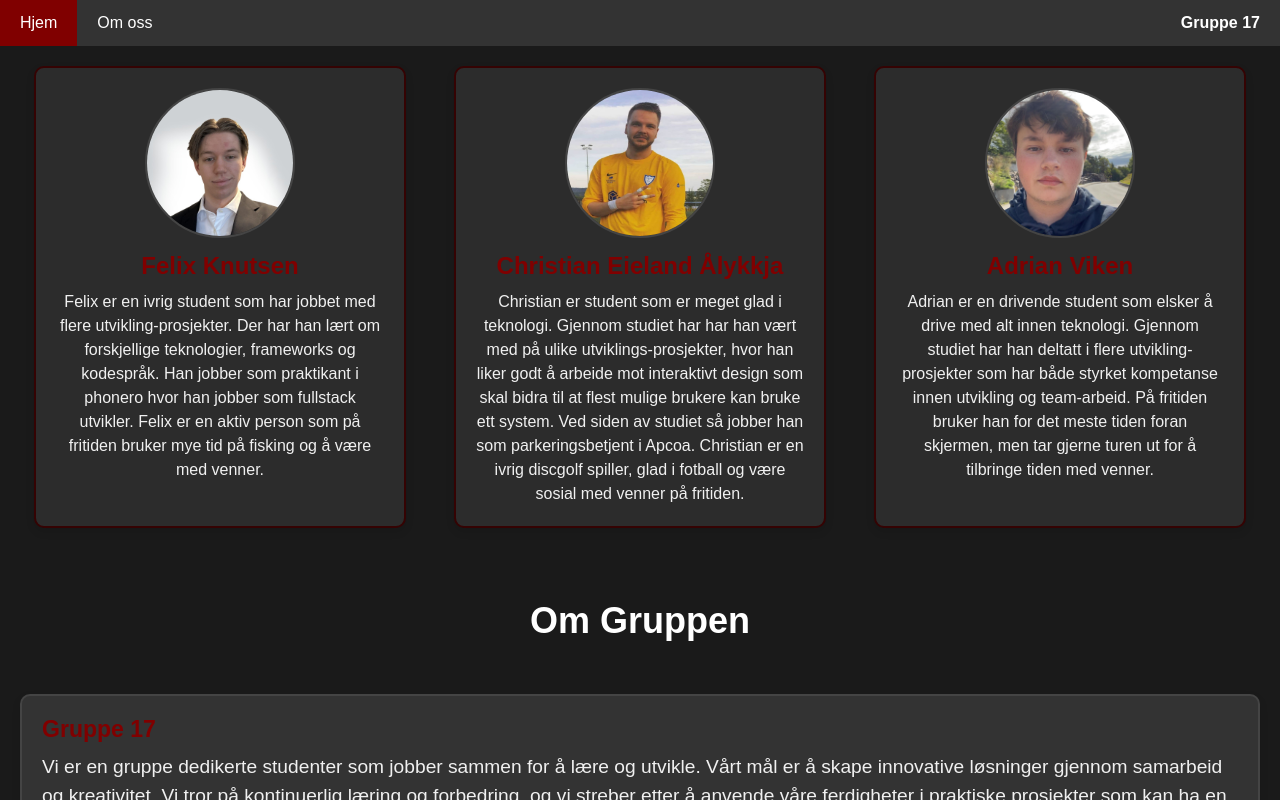
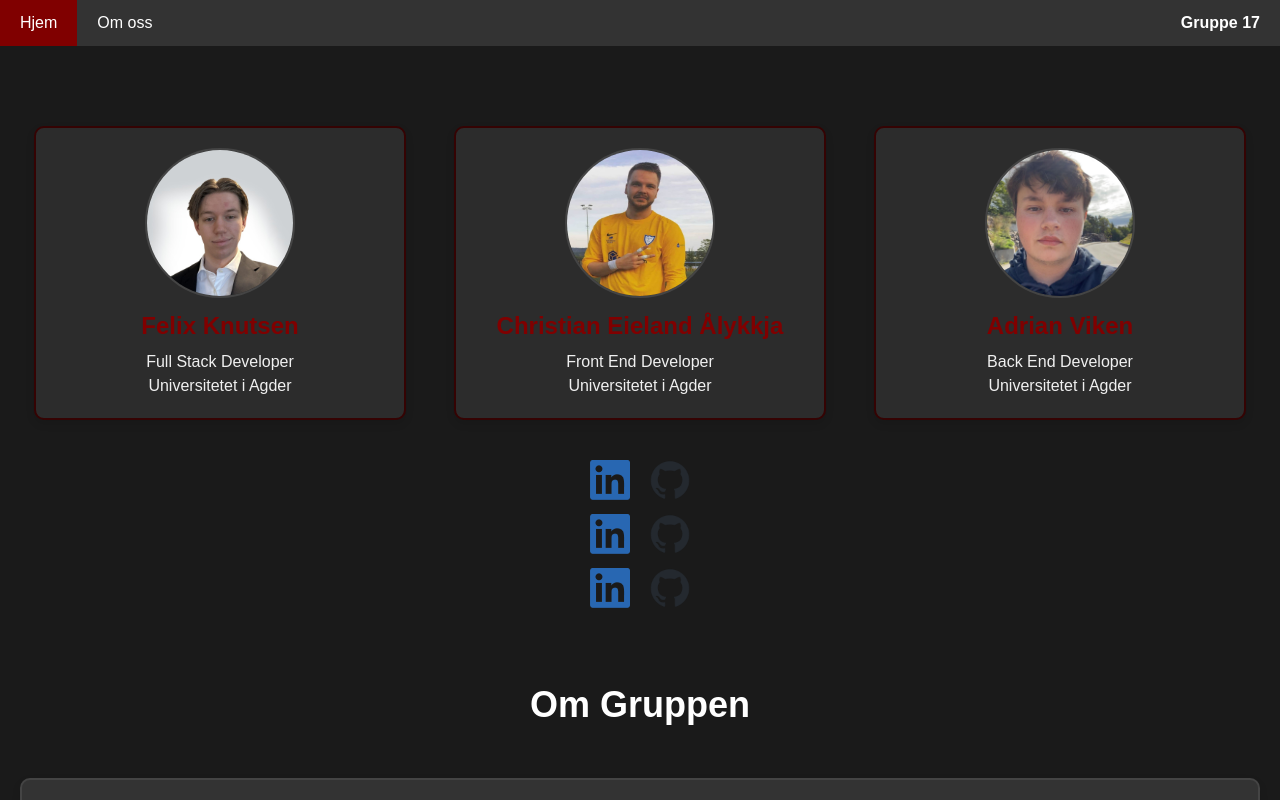
Before and after one commit to FelixKnutsen/GuttaKrutt17, a plain HTML site: page omoss.html in a window 1280 px wide. Drawn offline with Linux system fonts and the light colour scheme.

Commit message:
midlertidig commit

```diff
--- a/omoss.html
+++ b/omoss.html
@@ -3,6 +3,7 @@
   <head>
     <title>Om oss - Gruppe 17</title>
     <link rel="stylesheet" type="text/css" href="style.css" />
+    <link rel="icon" href="./pictures/favicon.ico" type="image/x-icon" />
   </head>
   <body>
     <nav class="navbar">
@@ -18,39 +19,87 @@
           <div class="student">
             <img src="pictures/felixpicture.jpg" alt="Felix bilde" />
             <h1>Felix Knutsen</h1>
+            <div>
+              <p>Full Stack Developer</p>
+              <p>Universitetet i Agder</p>
+            </div>
+            <div class="overlay">
               <p>
-              Felix er en ivrig student som har jobbet med flere
-              utvikling-prosjekter. Der har han lært om forskjellige
-              teknologier, frameworks og kodespråk. Han jobber som praktikant i
-              phonero hvor han jobber som fullstack utvikler. Felix er en aktiv
-              person som på fritiden bruker mye tid på fisking og å være med
-              venner.
+                Felix er en lidenskapelig student som har jobbet med flere
+                utviklingsprosjekter. Han har lært om ulike teknologier,
+                rammeverk og programmeringsspråk. Han jobber som praktikant hos
+                Phonero som fullstack utvikler. Felix er en aktiv person som
+                bruker mye tid på fisking og å være sammen med venner på
+                fritiden.
               </p>
+            </div>
           </div>
           <div class="student">
             <img src="pictures/Christian.jpg" alt="Christian bilde" />
             <h1>Christian Eieland Ålykkja</h1>
+            <div>
+              <p>Front End Developer</p>
+              <p>Universitetet i Agder</p>
+            </div>
+            <div class="overlay">
               <p>
-              Christian er student som er meget glad i teknologi. Gjennom
-              studiet har har han vært med på ulike utviklings-prosjekter, hvor
-              han liker godt å arbeide mot interaktivt design som skal bidra til
-              at flest mulige brukere kan bruke ett system. Ved siden av studiet
-              så jobber han som parkeringsbetjent i Apcoa. Christian er en ivrig
-              discgolf spiller, glad i fotball og være sosial med venner på
-              fritiden.
+                Christian er en student som elsker teknologi. Gjennom studiene
+                har han deltatt i ulike utviklingsprosjekter, hvor han liker å
+                jobbe med interaktivt design som sikrer maksimal
+                brukertilgjengelighet. Ved siden av studiene jobber han som
+                parkeringsbetjent hos Apcoa. Christian er en ivrig
+                discgolf-spiller, elsker fotball og liker å være sosial med
+                venner på fritiden.
               </p>
+            </div>
           </div>
           <div class="student">
             <img src="pictures/adrianpicture.jpg" alt="Adrian bilde" />
             <h1>Adrian Viken</h1>
+            <div>
+              <p>Back End Developer</p>
+              <p>Universitetet i Agder</p>
+            </div>
+            <div class="overlay">
               <p>
-              Adrian er en drivende student som elsker å drive med alt innen
-              teknologi. Gjennom studiet har han deltatt i flere
-              utvikling-prosjekter som har både styrket kompetanse innen
-              utvikling og team-arbeid. På fritiden bruker han for det meste
-              tiden foran skjermen, men tar gjerne turen ut for å tilbringe
-              tiden med venner.
+                Adrian er en drivende student som elsker alt relatert til
+                teknologi. Gjennom studiene har han deltatt i flere
+                utviklingsprosjekter som har styrket ferdighetene hans innen
+                utvikling og teamarbeid. På fritiden bruker han mesteparten av
+                tiden foran skjermen, men liker også å gå ut for å tilbringe tid
+                med venner.
               </p>
+            </div>
+          </div>
+        </section>
+
+        <section class="social-links">
+          <div class="social">
+            <a href="https://www.linkedin.com/in/felixknutsen" target="_blank">
+              <img src="pictures/linkedin.png" alt="LinkedIn" />
+            </a>
+            <a href="https://github.com/felixknutsen" target="_blank">
+              <img src="pictures/github.png" alt="GitHub" />
+            </a>
+          </div>
+          <div class="social">
+            <a
+              href="https://www.linkedin.com/in/christianeieland"
+              target="_blank"
+            >
+              <img src="pictures/linkedin.png" alt="LinkedIn" />
+            </a>
+            <a href="https://github.com/christianeieland" target="_blank">
+              <img src="pictures/github.png" alt="GitHub" />
+            </a>
+          </div>
+          <div class="social">
+            <a href="https://www.linkedin.com/in/adrianviken" target="_blank">
+              <img src="pictures/linkedin.png" alt="LinkedIn" />
+            </a>
+            <a href="https://github.com/adrianviken" target="_blank">
+              <img src="pictures/github.png" alt="GitHub" />
+            </a>
           </div>
         </section>
 
@@ -132,6 +181,14 @@
         targets.forEach((target) => {
           observer.observe(target);
         });
+
+        const students = document.querySelectorAll(".student");
+
+        students.forEach((student) => {
+          student.addEventListener("click", function () {
+            this.classList.toggle("expanded");
+          });
+        });
       });
     </script>
   </body>
--- a/style.css
+++ b/style.css
@@ -52,6 +52,7 @@ body {
 
 .content {
   padding: 20px;
+  margin-top: 60px; /* Adjust this value to ensure the content is not hidden behind the navbar */
 }
 
 .students {
@@ -59,6 +60,7 @@ body {
   justify-content: space-around;
   gap: 20px;
   flex-wrap: wrap;
+  margin-bottom: 40px; /* Add some space below the students section */
 }
 
 .student {
@@ -71,6 +73,41 @@ body {
   border: 2px solid #350303;
   opacity: 0;
   animation: slideIn 1s forwards;
+  position: relative;
+  cursor: pointer;
+  transition: transform 0.6s;
+  transform-style: preserve-3d;
+  perspective: 1000px;
+}
+
+.student .front,
+.student .overlay {
+  position: absolute;
+  top: 0;
+  left: 0;
+  width: 100%;
+  height: 100%;
+  backface-visibility: hidden;
+  border-radius: 10px;
+}
+
+.student .front {
+  background-color: #2c2c2c;
+}
+
+.student .overlay {
+  background: rgba(0, 0, 0, 0.8);
+  color: #fff;
+  display: flex;
+  justify-content: center;
+  align-items: center;
+  text-align: center;
+  padding: 20px;
+  transform: rotateY(180deg);
+}
+
+.student.expanded {
+  transform: rotateY(180deg);
 }
 
 .student:nth-child(1) {
@@ -104,6 +141,26 @@ body {
 .student p {
   font-size: 1em;
   line-height: 1.5;
+}
+
+.social {
+  display: flex;
+  justify-content: center;
+  gap: 20px;
+  margin-top: 10px;
+  opacity: 0;
+  animation: fadeIn 1s forwards;
+  animation-delay: 1s;
+}
+
+.social a img {
+  width: 40px;
+  height: 40px;
+  transition: transform 0.3s;
+}
+
+.social a img:hover {
+  transform: scale(1.1);
 }
 
 .group-info {
```
Also changed, not shown: index.html (+1 -0 lines), pictures/favicon.ico (added), pictures/github.png (added), pictures/linkedin.png (added). Lines whose indentation alone changed are shown as unchanged.
